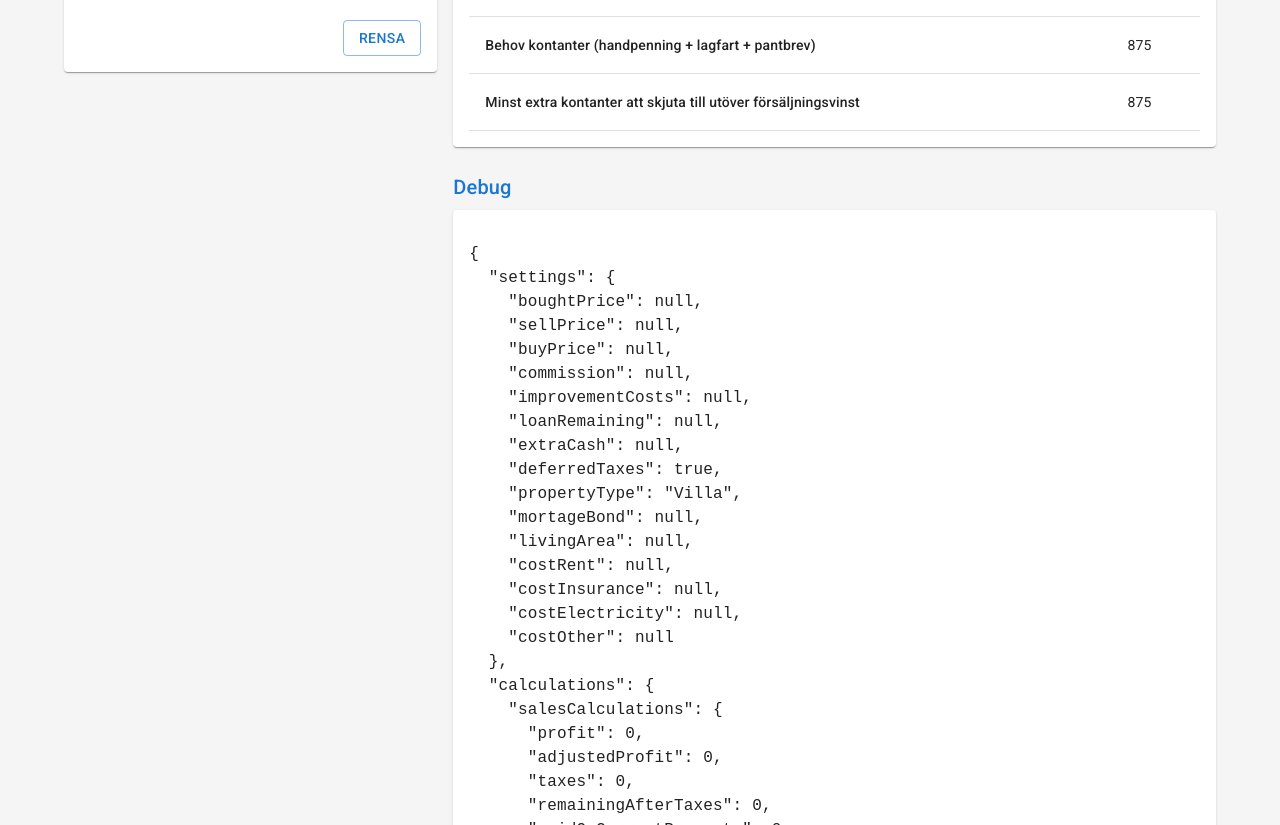
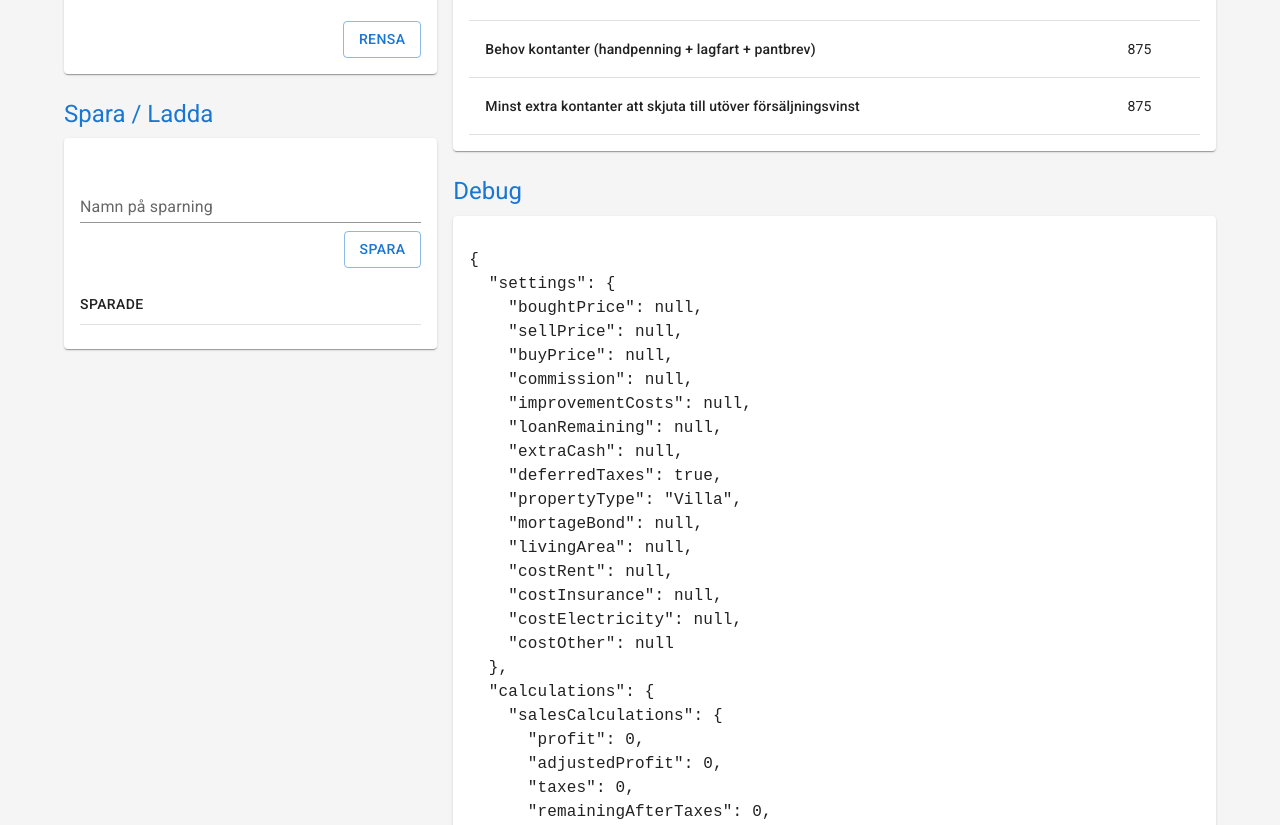
Before and after one commit to marcusmalmberg/property-sale-calculator, a Gatsby site: page / in a window 1280 px wide. Shown: the part 1107-1932 px from the top of the page. Built offline with nearby package versions, Linux system fonts and the light colour scheme; Gatsby itself is replaced by a stand-in of ours.

Commit message:
Adds ability to save and load settings

```diff
--- /dev/null
+++ b/src/components/Calculator/Saves.tsx
@@ -0,0 +1,77 @@
+import React, { useEffect, useState } from "react"
+import Paper from '@mui/material/Paper'
+
+import Title from '../Title'
+
+import Button from "@mui/material/Button"
+import Box from "@mui/material/Box"
+import TextField from "@mui/material/TextField"
+
+import List from "@mui/material/List"
+import ListItemText from "@mui/material/ListItemText"
+import DeleteSaveIcon from '@mui/icons-material/DeleteOutlineOutlined'
+import IconButton from "@mui/material/IconButton"
+import ListItemButton from "@mui/material/ListItemButton"
+import Stack from "@mui/material/Stack"
+import Typography from "@mui/material/Typography"
+import Divider from "@mui/material/Divider"
+
+
+const Saves = ({ settings, loadSettings }: any): JSX.Element => {
+  const [saves, setSaves] = useState({})
+  const [saveName, setSaveName] = useState("")
+
+  useEffect(() => {
+    loadSettingsFromStorage()
+  }, [])
+
+  const loadSettingsFromStorage = () => {
+    const storedSaves = JSON.parse(localStorage.getItem('saves') ?? JSON.stringify({}))
+    setSaves(storedSaves)
+  }
+
+  return (
+    <>
+      <Title>Spara / Ladda</Title>
+      <Paper sx={{ p: 2 }}>
+        <br />
+        <Stack spacing={1}>
+          <TextField size="small" variant="standard" autoComplete="off" label="Namn på sparning" value={saveName} onChange={(e) => setSaveName(e.target.value)} />
+          <Box sx={{ textAlign: 'right' }}>
+            <Button variant="outlined" onClick={() => {
+              saves[saveName] = settings
+              localStorage.setItem('saves', JSON.stringify(saves))
+              loadSettingsFromStorage()
+            }}>Spara</Button>
+          </Box>
+        </Stack>
+        <br />
+
+        <Typography variant="button">Sparade</Typography>
+        <List dense={false}>
+          <Divider />
+          {Object.keys(saves).map((save, i) => (
+            <ListItemButton key={save} divider onClick={() => {
+              loadSettings(saves[save])
+              setSaveName(save)
+            }}
+              selected={save === saveName && JSON.stringify(settings) == JSON.stringify(saves[save])}>
+              <ListItemText primary={save} />
+              <IconButton onClick={(e) => {
+                delete saves[saveName]
+                localStorage.setItem('saves', JSON.stringify(saves))
+                loadSettingsFromStorage()
+
+                e.stopPropagation()
+              }}>
+                <DeleteSaveIcon />
+              </IconButton>
+            </ListItemButton>
+          ))}
+        </List>
+      </Paper>
+    </>
+  )
+}
+
+export default Saves
--- a/src/components/Calculator/index.tsx
+++ b/src/components/Calculator/index.tsx
@@ -1,16 +1,14 @@
-import React, { useEffect, useReducer, useState } from "react"
+import React, { useReducer } from "react"
 import Paper from '@mui/material/Paper'
 import Grid from '@mui/material/Grid'
+import Typography from "@mui/material/Typography"
+import Container from "@mui/material/Container"
 
 import Title from '../Title'
 import Settings from "./Settings"
 import ResultTableVertical from "../ResultTableVertical"
-import Container from "@mui/material/Container"
 import Debug from "./Debug"
-import Typography from "@mui/material/Typography"
-import Button from "@mui/material/Button"
-import Box from "@mui/material/Box"
-import TextField from "@mui/material/TextField"
+import Saves from "./Saves"
 
 const Item = ({ children }) => {
   return <div>{children}</div>
@@ -56,8 +54,6 @@ const settingsConfiguration = [
 
 const Calculator: any = (props: any) => {
   const initialSettings = Object.assign({}, ...settingsConfiguration.map((section) => section.fields.map(field => ({ [field.key]: (typeof (field.defaultValue) !== "undefined" ? field.defaultValue : null) }))).flat())
-  const [saves, setSaves] = useState(null)
-  const [saveName, setSaveName] = useState(null)
   const [settings, updateSetting] = useReducer(
     (state: any, updates: any) => ({
       ...state,
@@ -65,11 +61,6 @@ const Calculator: any = (props: any) => {
     }),
     initialSettings
   );
-
-  useEffect(() => {
-    const storedSaves = JSON.parse(localStorage.getItem('saves') ?? JSON.stringify({}))
-    console.log(storedSaves)
-  }, [])
 
   let calculations = {}
   let salesCalculations = {}
@@ -100,6 +91,12 @@ const Calculator: any = (props: any) => {
             <Grid item xs={12}>
               <Item>
                 <Settings settingsConfiguration={settingsConfiguration} settings={settings} updateState={(field: String, newValue: any) => updateSetting({ [field]: newValue })} reset={() => updateSetting(initialSettings)} />
+              </Item>
+            </Grid>
+            <Grid item xs={12}>
+              <Item>
+                <br />
+                <Saves settings={settings} loadSettings={updateSetting} />
               </Item>
             </Grid>
           </Grid>
--- a/src/components/Title/index.tsx
+++ b/src/components/Title/index.tsx
@@ -7,7 +7,7 @@ interface TitleProps {
 
 export default function Title(props: TitleProps) {
   return (
-    <Typography component="h2" variant="h6" color="primary" gutterBottom>
+    <Typography component="h2" variant="h5" color="primary" gutterBottom>
       {props.children}
     </Typography>
   )
```
